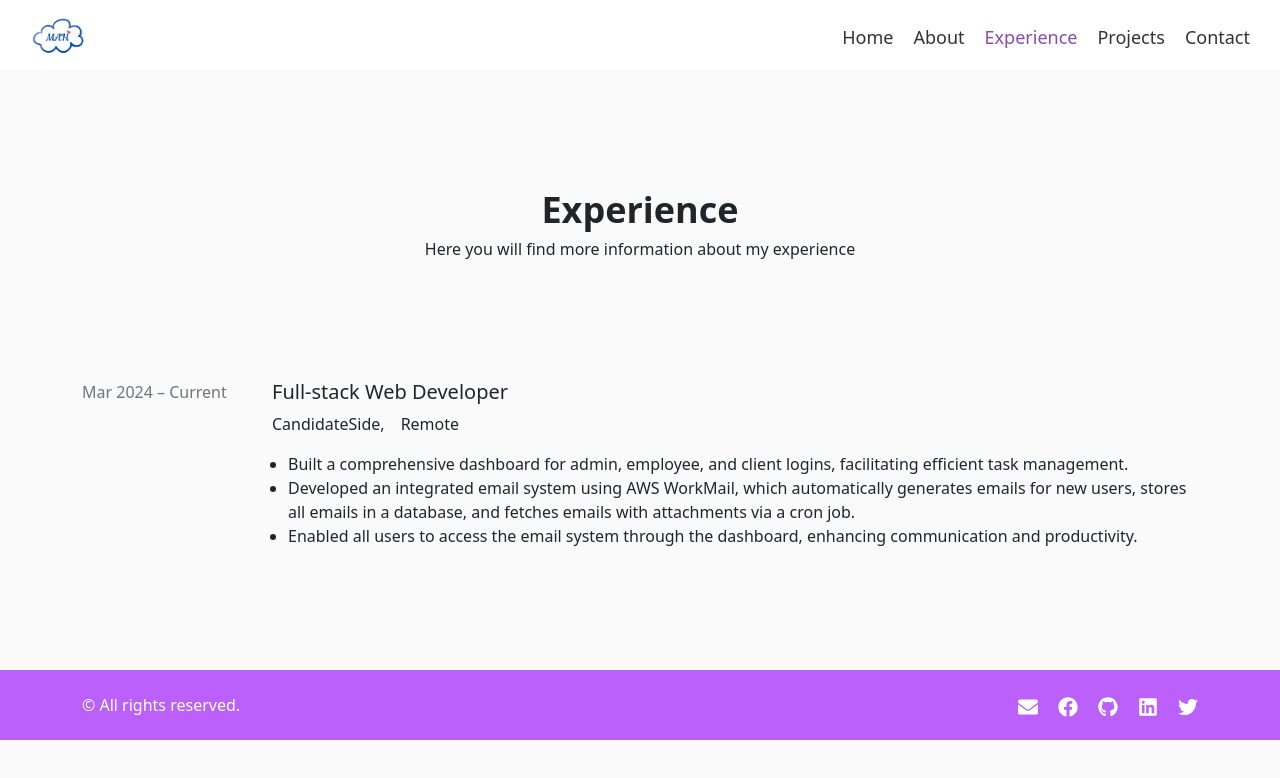
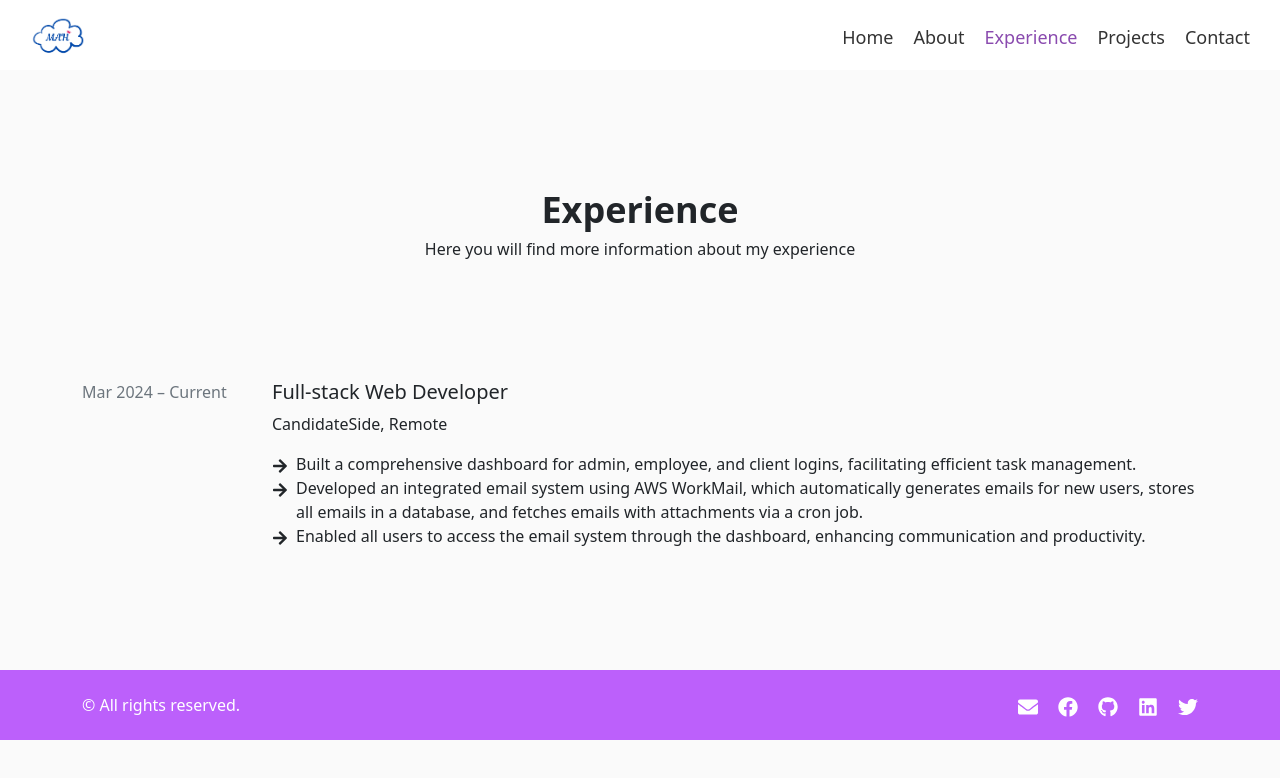
Before and after one commit to MAleemH/muhammad-aleem-hashmi-portfolio, a React (Create React App) app: page /experience in a window 1280 px wide. Shown: the top 778 px of the page. Built offline with nearby package versions, Linux system fonts and the light colour scheme.

Commit message:
Removed <ul> and styled a list with <div>

```diff
--- a/src/App.css
+++ b/src/App.css
@@ -88,12 +88,6 @@ body {
   color: #333;
 }
 
-/* experience page */
-
-.job-description {
-  padding-left: 1rem;
-}
-
 /* footer */
 
 footer {
--- a/src/components/experience.js
+++ b/src/components/experience.js
@@ -1,3 +1,5 @@
+import { FaArrowRight } from 'react-icons/fa';
+
 const Experience = () => (
   <div className="main">
     <div className="container hero-section">
@@ -18,25 +20,40 @@ const Experience = () => (
         </div>
         <div className="col-10">
           <h5>Full-stack Web Developer</h5>
-          <div className="d-flex gap-3">
-            <p>CandidateSide,</p>
-            <p>Remote</p>
+          <p>CandidateSide, Remote</p>
+
+          <div>
+            <div className="d-flex gap-2">
+              <div>
+                <FaArrowRight />
               </div>
-          <ul className="job-description">
-            <li>
+              <div>
                 Built a comprehensive dashboard for admin, employee, and client
                 logins, facilitating efficient task management.
-            </li>
-            <li>
+              </div>
+            </div>
+
+            <div className="d-flex gap-2">
+              <div>
+                <FaArrowRight />
+              </div>
+              <div>
                 Developed an integrated email system using AWS WorkMail, which
                 automatically generates emails for new users, stores all emails in
                 a database, and fetches emails with attachments via a cron job.
-            </li>
-            <li>
+              </div>
+            </div>
+
+            <div className="d-flex gap-2">
+              <div>
+                <FaArrowRight />
+              </div>
+              <div>
                 Enabled all users to access the email system through the
                 dashboard, enhancing communication and productivity.
-            </li>
-          </ul>
+              </div>
+            </div>
+          </div>
         </div>
       </div>
     </div>
```
Lines whose indentation alone changed are shown as unchanged.
